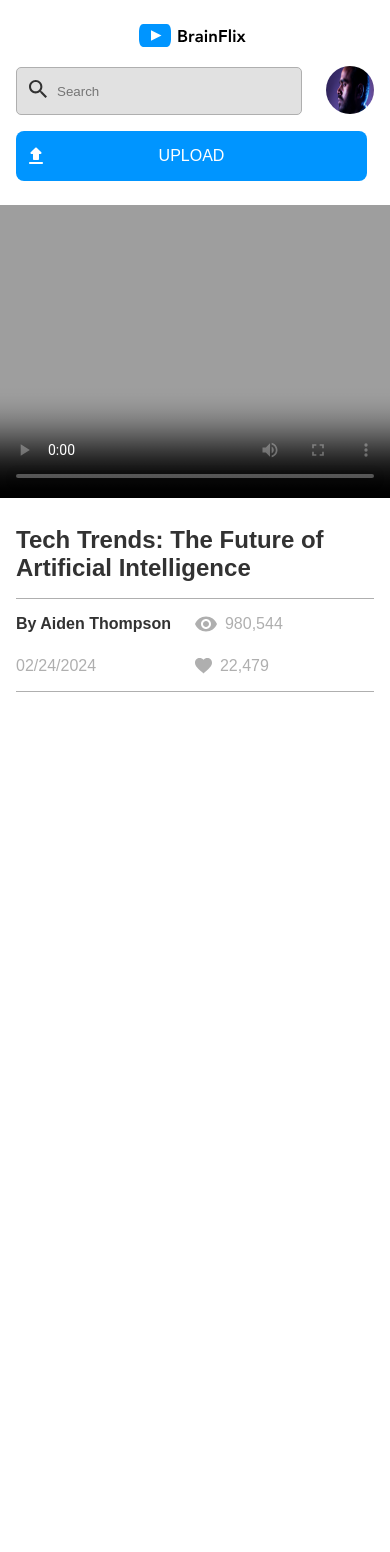
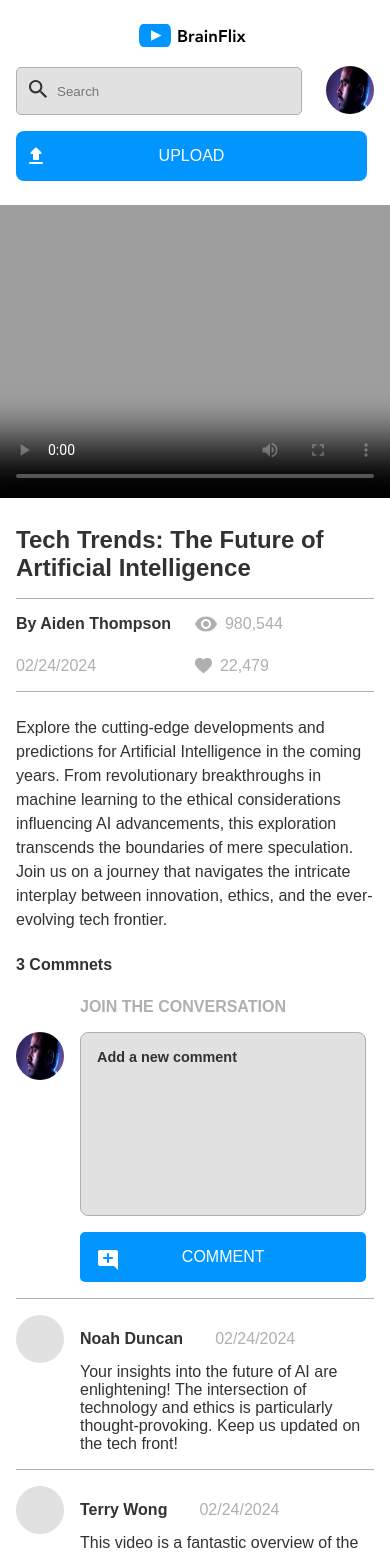
Before and after one commit to Mahdisahar/brainflix, a React (Create React App) app in the folder sahar-mahdi-brainflix/: page / in a window 390 px wide. Shown: the top 1552 px of the page. Before the commit the page ends 844 px from the top, so only its background shows below. Built offline with nearby package versions, Linux system fonts and the light colour scheme.

Commit message:
finish form section and make it responsive in other devices

```diff
--- a/sahar-mahdi-brainflix/public/index.html
+++ b/sahar-mahdi-brainflix/public/index.html
@@ -24,7 +24,7 @@
       work correctly both with client-side routing and a non-root public URL.
       Learn how to configure a non-root public URL by running `npm run build`.
     -->
-    <title>React App</title>
+    <title>Brainflix</title>
   </head>
   <body>
     <noscript>You need to enable JavaScript to run this app.</noscript>
--- a/sahar-mahdi-brainflix/src/App.jsx
+++ b/sahar-mahdi-brainflix/src/App.jsx
@@ -4,6 +4,7 @@ import Header from './components/Header/Header';
 // import the vedio and other data
 import Video from './components/Video/Video';
 import videoData from '../src/data/video-details.json';
+import Comments from '../src/components/Comments/Comments';
 
 import { useState } from 'react';
 
@@ -12,11 +13,16 @@ function App() {
 const [selectedVideo, setSelectedVideo] = useState(videoData[0]);
 console.log(setSelectedVideo);
 
+const [selectComments, setSelectComment] = useState(videoData[0].comments.slice(0,3));
+console.log(setSelectComment);
+console.log('selectComments', selectComments);
+
   return (
     <div className="App">
     <Header />
 	<Video selectVideo={selectedVideo} />
-    </div>
+    <Comments selectComment={selectComments} />
+	</div>
   );
 }
 
--- /dev/null
+++ b/sahar-mahdi-brainflix/src/components/Comments/Comments.jsx
@@ -0,0 +1,66 @@
+import './Comments.scss';
+import avatar from '../../assets/Images/Mohan-muruge.jpg';
+import commentIcon from '../../assets/Icons/add_comment.svg';
+
+function Comments(props) {
+
+const date = new Date();
+  const formatedDate = `${('0' + (date.getMonth() + 1)).slice(-2)}/${(
+    '0' + date.getDate()
+  ).slice(-2)}/${date.getFullYear()}`;
+  return (
+    <div className='comments'>
+      <h4 className='comments__title'>3 Commnets</h4>
+
+      <form className='comments__form'>
+        <h4 className='comments__title2'>JOIN THE CONVERSATION</h4>
+
+        <div className='comments__flexcontainer'>
+          <div className='comments__container'>
+            <img className='comments__avatar' src={avatar} alt='avatar img' />
+            <textarea
+              className='comments__text'
+              name='comment'
+              id='comment'
+              cols='30'
+              rows='10'
+              placeholder='Add a new comment'
+            ></textarea>
+          </div>
+
+          <div className='comments__btncontainer'>
+            <img
+              className='comments__icon'
+              src={commentIcon}
+              alt='comment icon'
+            />
+            <button className='comments__btn'>COMMENT</button>
+          </div>
+        </div>
+      </form>
+
+      <ul className='comments__list'>
+		{props.selectComment.map(comment => (
+			 <li key={comment.id} className='comments__item'>
+
+          <div className='comments__itemcontainer'>
+            <div className='comments__item--shape'></div>
+			<div className='comments__showstime'>
+				 <h2 className='comments__item--title'>{comment.name}</h2>
+            <p className='comments__item--time'>{formatedDate}</p>
+			</div>
+
+          </div>
+
+          <p className='comments__para'>
+         {comment.comment}
+          </p>
+        </li>
+		))}
+
+      </ul>
+    </div>
+  );
+}
+
+export default Comments;
--- /dev/null
+++ b/sahar-mahdi-brainflix/src/components/Comments/Comments.scss
@@ -0,0 +1,162 @@
+@use '../../styles/partials/variables' as *;
+@use '../../styles//partials//global' as *;
+
+.comments {
+  margin: 0.5rem 1rem;
+
+  @include desktop {
+    width: 72.5%;
+    border-right: 1px solid $silver--color;
+  }
+
+  &__title,
+  &__title2 {
+    color: $grayblack--color;
+    margin-bottom: 1rem;
+  }
+  @include tablet {
+    &__title {
+      margin-left: 2rem;
+    }
+  }
+
+  &__title2 {
+    margin-left: 4rem;
+    margin-top: 1.5rem;
+    color: $silver--color;
+
+    @include tablet {
+      margin-left: 6.5rem;
+    }
+  }
+
+  &__container {
+    display: flex;
+  }
+  &__avatar {
+    width: 3rem;
+    height: 3rem;
+    border-radius: 50%;
+    margin-right: 1rem;
+  }
+
+  &__btn {
+    background-color: $primary--color;
+    padding: 1rem;
+    margin: 1rem 0 0 4rem;
+    width: 80%;
+    border: none;
+    border-radius: 5px;
+    color: $secondary--color;
+    font-size: 1rem;
+
+    @include tablet {
+      margin: 0;
+      width: 13rem;
+    }
+  }
+  &__btncontainer {
+    position: relative;
+
+    @include tablet {
+      margin: 0 1rem;
+    }
+  }
+
+  &__flexcontainer {
+    @include tablet {
+      display: flex;
+      align-items: center;
+      margin-left: 2.5rem;
+    }
+  }
+  &__icon {
+    position: absolute;
+    left: 5rem;
+    top: 2rem;
+
+    @include tablet {
+      left: 1rem;
+      top: 1rem;
+    }
+  }
+
+  &__text {
+    background-color: $mercury--color;
+    border: 1px solid $silver--color;
+    padding: 1rem;
+    border-radius: 8px;
+    width: 80%;
+    resize: none;
+
+    @include tablet {
+      width: 25rem;
+      height: 3rem;
+    }
+
+    @include desktop {
+      width: 35rem;
+      height: 3rem;
+    }
+
+    &::placeholder {
+      color: $grayblack--color;
+      font-size: 0.9rem;
+      font-weight: bold;
+    }
+  }
+
+  &__list {
+    list-style: none;
+	margin-top: 1rem;
+	border-top: 1px solid $silver--color;
+  }
+
+  &__itemcontainer {
+	display: flex;
+	margin-top: 1rem;
+	align-items: center;
+  }
+  &__showstime {
+	display: flex;
+  }
+
+  &__item {
+	border-bottom: 1px solid $silver--color;
+	padding-bottom: 1rem;
+
+	&--shape {
+		width: 3rem;
+		height: 3rem;
+		border-radius: 50%;
+		margin-right: 1rem;
+		background-color: $mercury--color;
+
+	}
+	&--title {
+		font-size: 1rem;
+		color: $grayblack--color;
+	}
+	&--time {
+		margin-left: 2rem;
+		color: $silver--color;
+
+		@include tablet {
+			margin-left: 25rem;
+		   }
+
+		@include desktop {
+			margin-left: 36rem;
+		   }
+	}
+
+	@include tablet {
+	 padding: 1rem 0 1rem 2.5rem;
+	}
+  }
+
+&__para {
+margin-left: 4rem;
+color: $grayblack--color;
+}
+}
--- a/sahar-mahdi-brainflix/src/components/Video/Video.jsx
+++ b/sahar-mahdi-brainflix/src/components/Video/Video.jsx
@@ -38,7 +38,10 @@ function Video(props) {
               <p>{props.selectVideo.likes}</p>
             </div>
           </div>
-        </div>
+	    </div>
+		<div className='video__comment'>
+			<p>{props.selectVideo.description}</p>
+		  </div>
       </div>
     </section>
   );
--- a/sahar-mahdi-brainflix/src/components/Video/Video.scss
+++ b/sahar-mahdi-brainflix/src/components/Video/Video.scss
@@ -34,7 +34,7 @@
 
 	@include desktop {
 		width: 70%;
-
+		border-right: 1px solid $silver--color;
 	  }
 
   }
@@ -88,7 +88,12 @@
       display: flex;
       margin: 0;
     }
+
+	@include desktop {
+		margin-right: 1rem;
+	  }
   }
+
   &__viewicon,
   &__likeicon {
     display: flex;
@@ -105,4 +110,10 @@
   &__imge {
     margin-right: 0.5rem;
   }
+
+  &__comment {
+	margin: 1.5rem 0;
+	color: $grayblack--color ;
+	line-height: 1.5rem;
+  }
 }
```
